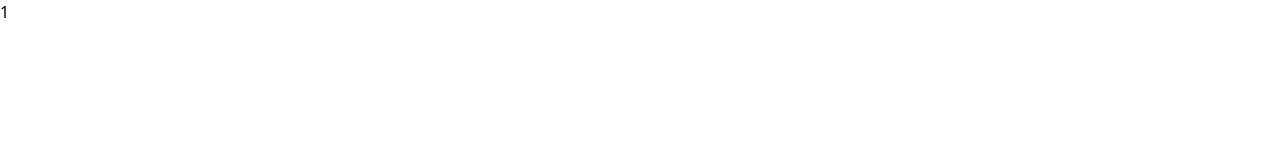
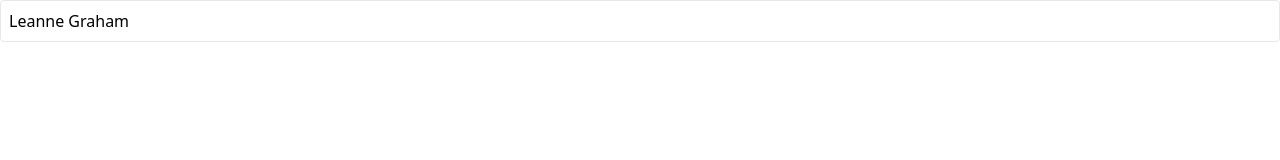
Before and after one commit to kirbeee/react_course, a React (Create React App) app in the folder section21-api-Async-Thunks/media/: page / in a window 1280 px wide. Shown: the top 160 px of the page. Built offline with nearby package versions, Linux system fonts and the light colour scheme; data requests are answered from the project's data file.

Commit message:
modified user list

```diff
--- a/section21-api-Async-Thunks/media/package.json
+++ b/section21-api-Async-Thunks/media/package.json
@@ -3,6 +3,7 @@
   "version": "0.1.0",
   "private": true,
   "dependencies": {
+    "@babel/plugin-proposal-private-property-in-object": "^7.21.11",
     "@faker-js/faker": "7.6.0",
     "@reduxjs/toolkit": "^2.2.7",
     "@testing-library/jest-dom": "^5.17.0",
--- a/section21-api-Async-Thunks/media/src/components/UserList.js
+++ b/section21-api-Async-Thunks/media/src/components/UserList.js
@@ -1,6 +1,6 @@
-import { useEffect } from "react";
-import { useDispatch,useSelector } from "react-redux";
-import { fetchUsers } from "../store";
+import {useEffect} from "react";
+import {useDispatch, useSelector} from "react-redux";
+import {fetchUsers} from "../store";
 import Skeleton from "./Skeleton";
 
 function UserList() {
@@ -9,10 +9,18 @@
     useEffect(() => {
         dispatch(fetchUsers());
     }, [dispatch]);
-    if(isLoading) return <Skeleton times={6} className="h-10 w-full"/>;
-    if(error) return <div>Error</div>;
+    if (isLoading) return <Skeleton times={6} className="h-10 w-full"/>;
+    if (error) return <div>Error</div>;
 
-    return <div>{data.length}</div>;
+    const renderUsers = data.map((user) => {
+        return (<div key={user.id} className="mb-2 border rounded">
+            <div className="flex p-2 justify-between items-center cursor-pointer">
+                {user.name}
+            </div>
+        </div>)
+    });
+
+    return <div>{renderUsers}</div>;
 }
 
 export default UserList;
```
Also changed, not shown: 1 other file (tests, documents, lock files or other folders).
